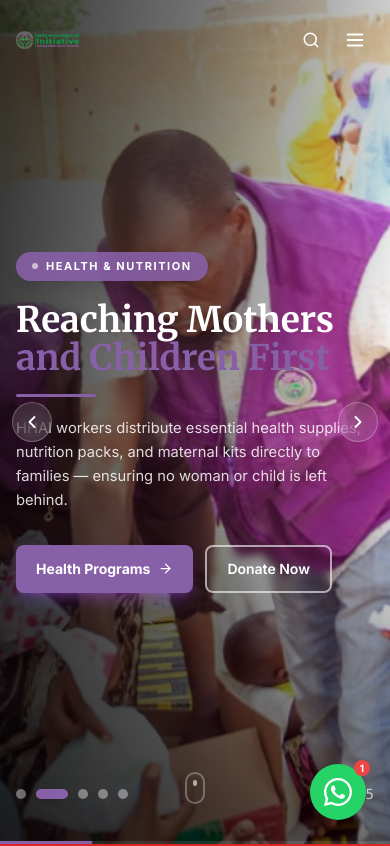
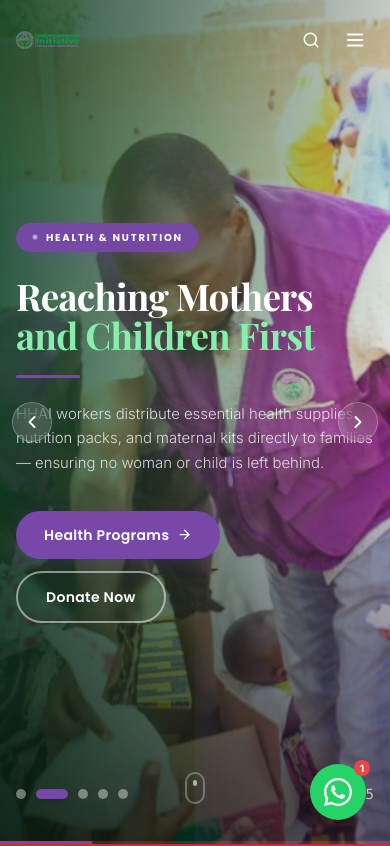
Before and after one commit to Holman1203/hhai, a Next.js app: page / in a window 390 px wide. Shown: the top 846 px of the page. Built offline with nearby package versions, Linux system fonts and the light colour scheme.

Commit message:
feat: Playfair Display + Poppins fonts, refined color palette, improved hero overlays & buttons

```diff
--- a/src/app/globals.css
+++ b/src/app/globals.css
@@ -2,189 +2,236 @@
 @tailwind components;
 @tailwind utilities;
 
+/* ── CSS Custom Properties ──────────────────────────────────── */
 :root {
-  --brand-blue: #0D4F2A;
-  --brand-blue-mid: #1A7A3A;
-  --brand-green: #00A050;
-  --brand-orange: #8860A8;
+  --brand-green-dark:  #0B4422;
+  --brand-green-mid:   #1B6B38;
+  --brand-green:       #00A850;
+  --brand-purple:      #7848A8;
+  --brand-purple-dark: #562E8F;
+  --brand-cream:       #F8F6F3;
+  --brand-dark:        #0F1720;
 }
 
+/* ── Base Layer ─────────────────────────────────────────────── */
 @layer base {
-  * {
-    box-sizing: border-box;
-    padding: 0;
-    margin: 0;
-  }
+  * { box-sizing: border-box; padding: 0; margin: 0; }
 
-  html {
-    scroll-behavior: smooth;
-  }
+  html { scroll-behavior: smooth; }
 
   body {
     font-family: var(--font-inter), system-ui, sans-serif;
-    color: #1A1F2E;
+    font-size: 1rem;
+    line-height: 1.7;
+    color: #1A2332;
     background: #ffffff;
     -webkit-font-smoothing: antialiased;
+    -moz-osx-font-smoothing: grayscale;
   }
 
+  /* Playfair Display for all primary headings */
   h1, h2, h3 {
-    font-family: var(--font-merriweather), Georgia, serif;
-    line-height: 1.2;
+    font-family: var(--font-playfair), Georgia, serif;
+    line-height: 1.15;
+    letter-spacing: -0.01em;
+    color: var(--brand-dark);
   }
 
+  /* Poppins for sub-level headings and UI labels */
   h4, h5, h6 {
-    font-family: 'Inter', system-ui, sans-serif;
+    font-family: var(--font-poppins), system-ui, sans-serif;
     line-height: 1.3;
+    letter-spacing: 0.01em;
   }
+
+  p { line-height: 1.75; }
+
+  a { text-decoration: none; }
+
+  img, video { max-width: 100%; display: block; }
 }
 
+/* ── Component Layer ────────────────────────────────────────── */
 @layer components {
-  .btn-primary {
-    @apply inline-flex items-center gap-2 bg-brand-orange text-white font-semibold px-6 py-3 rounded-lg hover:bg-purple-700 transition-all duration-300 shadow-md hover:shadow-lg hover:-translate-y-0.5;
-  }
 
-  .btn-secondary {
-    @apply inline-flex items-center gap-2 bg-transparent border-2 border-white text-white font-semibold px-6 py-3 rounded-lg hover:bg-white hover:text-brand-blue transition-all duration-300;
-  }
-
-  .btn-outline-blue {
-    @apply inline-flex items-center gap-2 border-2 border-brand-blue text-brand-blue font-semibold px-6 py-3 rounded-lg hover:bg-brand-blue hover:text-white transition-all duration-300;
-  }
-
-  .section-heading {
-    @apply text-3xl md:text-4xl font-bold text-brand-blue leading-tight;
-  }
-
-  .section-subheading {
-    @apply text-brand-orange font-semibold text-sm uppercase tracking-widest mb-3;
-  }
-
-  .card-hover {
-    @apply transition-all duration-300 hover:-translate-y-2 hover:shadow-xl;
-  }
-
+  /* Container */
   .container-site {
     @apply max-w-7xl mx-auto px-4 sm:px-6 lg:px-8;
   }
 
-  .gradient-hero {
-    background: linear-gradient(135deg, rgba(13,79,42,0.93) 0%, rgba(0,160,80,0.78) 100%);
+  /* ─ Buttons ─────────────────────────────── */
+  .btn-primary {
+    @apply inline-flex items-center gap-2 bg-brand-orange text-white
+           font-poppins font-semibold text-sm px-7 py-3.5 rounded-full
+           hover:bg-brand-purple-dark active:scale-95
+           transition-all duration-300 shadow-purple hover:shadow-lg
+           hover:-translate-y-0.5 tracking-wide;
+  }
+
+  .btn-secondary {
+    @apply inline-flex items-center gap-2 bg-transparent
+           border-2 border-white text-white font-poppins font-semibold
+           text-sm px-7 py-3.5 rounded-full
+           hover:bg-white hover:text-brand-blue
+           transition-all duration-300;
+  }
+
+  .btn-outline-blue {
+    @apply inline-flex items-center gap-2 border-2 border-brand-blue
+           text-brand-blue font-poppins font-semibold text-sm
+           px-7 py-3.5 rounded-full
+           hover:bg-brand-blue hover:text-white
+           transition-all duration-300;
+  }
+
+  .btn-outline-white {
+    @apply inline-flex items-center gap-2 border-2 border-white/60
+           text-white font-poppins font-semibold text-sm
+           px-7 py-3.5 rounded-full
+           hover:border-white hover:bg-white/10
+           transition-all duration-300;
+  }
+
+  /* ─ Typography helpers ───────────────────── */
+  .section-heading {
+    @apply font-serif font-bold text-brand-blue leading-tight;
+    font-size: clamp(1.7rem, 3.5vw, 2.6rem);
+    letter-spacing: -0.015em;
+  }
+
+  .section-subheading {
+    @apply font-poppins font-semibold text-xs uppercase tracking-[0.18em]
+           text-brand-orange mb-3;
   }
 
   .text-gradient {
-    background: linear-gradient(135deg, #0D4F2A 0%, #00A050 100%);
+    background: linear-gradient(135deg, #0B4422 0%, #00A850 100%);
     -webkit-background-clip: text;
     -webkit-text-fill-color: transparent;
     background-clip: text;
   }
 
-  .divider-orange {
-    @apply w-16 h-1 bg-brand-orange rounded-full;
+  .text-gradient-purple {
+    background: linear-gradient(135deg, #562E8F 0%, #7848A8 100%);
+    -webkit-background-clip: text;
+    -webkit-text-fill-color: transparent;
+    background-clip: text;
   }
 
+  /* ─ Dividers & accents ───────────────────── */
+  .divider-orange {
+    @apply w-14 h-[3px] bg-brand-orange rounded-full;
+  }
+
+  .divider-green {
+    @apply w-14 h-[3px] bg-brand-green rounded-full;
+  }
+
+  /* ─ Cards ────────────────────────────────── */
+  .card-hover {
+    @apply transition-all duration-300
+           hover:-translate-y-1.5 hover:shadow-card-hover;
+  }
+
+  /* ─ Tags / badges ────────────────────────── */
   .tag-pill {
-    @apply inline-block px-3 py-1 rounded-full text-xs font-semibold;
+    @apply inline-block px-3 py-1 rounded-full text-xs font-poppins font-semibold;
+  }
+
+  /* ─ Gradient overlays for hero ───────────── */
+  .gradient-hero {
+    background: linear-gradient(
+      135deg,
+      rgba(11,68,34,0.90) 0%,
+      rgba(0,168,80,0.70) 100%
+    );
+  }
+
+  /* ─ Section background helpers ───────────── */
+  .section-cream {
+    background-color: var(--brand-cream);
+  }
+
+  .section-green-light {
+    @apply bg-brand-blue-light;
   }
 }
 
+/* ── Utilities ──────────────────────────────────────────────── */
 @layer utilities {
+  .no-scrollbar::-webkit-scrollbar { display: none; }
+  .no-scrollbar { -ms-overflow-style: none; scrollbar-width: none; }
+
+  .animation-delay-100 { animation-delay: 0.1s; }
   .animation-delay-200 { animation-delay: 0.2s; }
+  .animation-delay-300 { animation-delay: 0.3s; }
   .animation-delay-400 { animation-delay: 0.4s; }
   .animation-delay-600 { animation-delay: 0.6s; }
   .animation-delay-800 { animation-delay: 0.8s; }
-
-  .no-scrollbar::-webkit-scrollbar { display: none; }
-  .no-scrollbar { -ms-overflow-style: none; scrollbar-width: none; }
 }
 
-/* Custom scrollbar */
-::-webkit-scrollbar { width: 6px; }
-::-webkit-scrollbar-track { background: #f1f1f1; }
-::-webkit-scrollbar-thumb { background: #0D4F2A; border-radius: 3px; }
-::-webkit-scrollbar-thumb:hover { background: #1A7A3A; }
+/* ── Custom scrollbar ───────────────────────────────────────── */
+::-webkit-scrollbar { width: 5px; }
+::-webkit-scrollbar-track { background: #f0f0f0; }
+::-webkit-scrollbar-thumb { background: #0B4422; border-radius: 4px; }
+::-webkit-scrollbar-thumb:hover { background: #1B6B38; }
 
-/* Marquee animation */
+/* ── Marquee ────────────────────────────────────────────────── */
 @keyframes marquee {
-  0% { transform: translateX(0); }
+  0%   { transform: translateX(0); }
   100% { transform: translateX(-50%); }
 }
 .animate-marquee { animation: marquee 35s linear infinite; }
 .animate-marquee:hover { animation-play-state: paused; }
 
-/* Hero text animation */
+/* ── Hero text entrance animations ─────────────────────────── */
 @keyframes heroFadeUp {
-  from { opacity: 0; transform: translateY(40px); }
-  to { opacity: 1; transform: translateY(0); }
+  from { opacity: 0; transform: translateY(36px); }
+  to   { opacity: 1; transform: translateY(0); }
 }
-.hero-animate { animation: heroFadeUp 0.8s ease-out forwards; }
-.hero-animate-delay-1 { animation: heroFadeUp 0.8s ease-out 0.2s forwards; opacity: 0; }
-.hero-animate-delay-2 { animation: heroFadeUp 0.8s ease-out 0.4s forwards; opacity: 0; }
-.hero-animate-delay-3 { animation: heroFadeUp 0.8s ease-out 0.6s forwards; opacity: 0; }
+.hero-animate           { animation: heroFadeUp 0.75s cubic-bezier(0.22,1,0.36,1) forwards; }
+.hero-animate-delay-1   { animation: heroFadeUp 0.75s cubic-bezier(0.22,1,0.36,1) 0.18s forwards; opacity: 0; }
+.hero-animate-delay-2   { animation: heroFadeUp 0.75s cubic-bezier(0.22,1,0.36,1) 0.34s forwards; opacity: 0; }
+.hero-animate-delay-3   { animation: heroFadeUp 0.75s cubic-bezier(0.22,1,0.36,1) 0.50s forwards; opacity: 0; }
 
-/* Stat counter */
-@keyframes countUp {
-  from { opacity: 0; transform: translateY(20px); }
-  to { opacity: 1; transform: translateY(0); }
-}
-.stat-animate { animation: countUp 0.6s ease-out forwards; }
-
-/* Card entrance */
-@keyframes cardEntrance {
-  from { opacity: 0; transform: translateY(30px); }
-  to { opacity: 1; transform: translateY(0); }
-}
-.card-animate { animation: cardEntrance 0.6s ease-out forwards; }
-
-/* Pulse ring */
-@keyframes pulseRing {
-  0% { transform: scale(0.8); opacity: 1; }
-  100% { transform: scale(2); opacity: 0; }
-}
-.pulse-ring::before {
-  content: '';
-  position: absolute;
-  inset: 0;
-  border-radius: 50%;
-  background: currentColor;
-  animation: pulseRing 2s ease-out infinite;
-}
-
-/* ─── Hero Slider — Ken Burns image animations ───────────────── */
+/* ── Ken Burns zoom effects ─────────────────────────────────── */
 @keyframes kenBurnsA {
   0%   { transform: scale(1)    translate(0, 0); }
-  100% { transform: scale(1.09) translate(-1.2%, -0.8%); }
+  100% { transform: scale(1.08) translate(-1%, -0.7%); }
 }
 @keyframes kenBurnsB {
   0%   { transform: scale(1)    translate(0, 0); }
-  100% { transform: scale(1.09) translate(1.2%, -0.8%); }
+  100% { transform: scale(1.08) translate(1%, -0.7%); }
 }
 @keyframes kenBurnsC {
-  0%   { transform: scale(1.05) translate(-0.8%, 0); }
-  100% { transform: scale(1)    translate(0.8%, -0.8%); }
+  0%   { transform: scale(1.05) translate(-0.6%, 0); }
+  100% { transform: scale(1)    translate(0.6%, -0.6%); }
 }
+.hero-kenburns-0 { animation: kenBurnsA 7s ease-in-out forwards; }
+.hero-kenburns-1 { animation: kenBurnsB 7s ease-in-out forwards; }
+.hero-kenburns-2 { animation: kenBurnsC 7s ease-in-out forwards; }
+.swiper-slide-active .hero-kenburns-0 { animation: kenBurnsA 7s ease-in-out forwards; }
+.swiper-slide-active .hero-kenburns-1 { animation: kenBurnsB 7s ease-in-out forwards; }
+.swiper-slide-active .hero-kenburns-2 { animation: kenBurnsC 7s ease-in-out forwards; }
 
-.hero-kenburns-0 { animation: kenBurnsA 6.5s ease-in-out forwards; }
-.hero-kenburns-1 { animation: kenBurnsB 6.5s ease-in-out forwards; }
-.hero-kenburns-2 { animation: kenBurnsC 6.5s ease-in-out forwards; }
-
-/* Reset Ken Burns on slide change (re-apply via class swap) */
-.swiper-slide-active .hero-kenburns-0 { animation: kenBurnsA 6.5s ease-in-out forwards; }
-.swiper-slide-active .hero-kenburns-1 { animation: kenBurnsB 6.5s ease-in-out forwards; }
-.swiper-slide-active .hero-kenburns-2 { animation: kenBurnsC 6.5s ease-in-out forwards; }
-
-/* Stroke linecap round helper (used by nav arrows) */
+/* ── Misc ───────────────────────────────────────────────────── */
 .stroke-round { stroke-linecap: round; stroke-linejoin: round; }
 
-/* Slow pulse for hero badge dot */
 @keyframes pulseSlow {
   0%, 100% { opacity: 1; transform: scale(1); }
-  50%       { opacity: 0.6; transform: scale(0.85); }
+  50%       { opacity: 0.55; transform: scale(0.82); }
 }
 .animate-pulse-slow { animation: pulseSlow 2.5s ease-in-out infinite; }
 
-/* Bounce slow for old hero scroll indicator (kept for back-compat) */
 @keyframes bounceSlow {
   0%, 100% { transform: translateY(0); }
-  50%       { transform: translateY(6px); }
+  50%       { transform: translateY(7px); }
 }
 .animate-bounce-slow { animation: bounceSlow 1.8s ease-in-out infinite; }
+
+/* Stat counter entrance */
+@keyframes countUp {
+  from { opacity: 0; transform: translateY(18px); }
+  to   { opacity: 1; transform: translateY(0); }
+}
+.stat-animate { animation: countUp 0.55s ease-out forwards; }
--- a/src/app/layout.tsx
+++ b/src/app/layout.tsx
@@ -1,24 +1,34 @@
 import type { Metadata, Viewport } from 'next';
-import { Inter, Merriweather } from 'next/font/google';
+import { Inter, Playfair_Display, Poppins } from 'next/font/google';
 import './globals.css';
 import Header from '@/components/layout/Header';
 import Footer from '@/components/layout/Footer';
 import WhatsAppButton from '@/components/layout/WhatsAppButton';
 import MainWrapper from '@/components/layout/MainWrapper';
 
+/* Body — excellent readability at all sizes */
 const inter = Inter({
   subsets: ['latin'],
   variable: '--font-inter',
   display: 'swap',
-  weight: ['300', '400', '500', '600', '700', '800', '900'],
+  weight: ['300', '400', '500', '600', '700', '800'],
 });
 
-const merriweather = Merriweather({
+/* Display headings — elegant, authoritative editorial serif */
+const playfair = Playfair_Display({
   subsets: ['latin'],
-  variable: '--font-merriweather',
+  variable: '--font-playfair',
   display: 'swap',
-  weight: ['300', '400', '700', '900'],
+  weight: ['400', '500', '600', '700', '800', '900'],
   style: ['normal', 'italic'],
+});
+
+/* UI / subheadings — modern, geometric, highly legible */
+const poppins = Poppins({
+  subsets: ['latin'],
+  variable: '--font-poppins',
+  display: 'swap',
+  weight: ['300', '400', '500', '600', '700', '800'],
 });
 
 export const metadata: Metadata = {
@@ -78,7 +88,7 @@ export const viewport: Viewport = {
 
 export default function RootLayout({ children }: { children: React.ReactNode }) {
   return (
-    <html lang="en" className={`${inter.variable} ${merriweather.variable}`}>
+    <html lang="en" className={`${inter.variable} ${playfair.variable} ${poppins.variable}`}>
       <body>
         <a href="#main-content" className="sr-only focus:not-sr-only focus:absolute focus:top-4 focus:left-4 bg-brand-blue text-white px-4 py-2 rounded z-50">
           Skip to main content
--- a/src/components/home/HeroSlider.tsx
+++ b/src/components/home/HeroSlider.tsx
@@ -170,9 +170,11 @@ export default function HeroSlider() {
                 draggable={false}
               />
             </div>
-            {/* Dual-layer gradients for readability at all screen sizes */}
-            <div className="absolute inset-0 bg-gradient-to-r from-black/75 via-black/45 to-transparent" />
-            <div className="absolute inset-0 bg-gradient-to-t from-black/55 via-transparent to-black/20" />
+            {/* Brand-tinted overlays — deep green left (text area), fades right */}
+            <div className="absolute inset-0 bg-gradient-to-r from-[#0B4422]/85 via-[#0B4422]/50 to-[#0B4422]/10" />
+            <div className="absolute inset-0 bg-gradient-to-t from-black/60 via-transparent to-black/15" />
+            {/* Subtle purple accent at bottom right for brand depth */}
+            <div className="absolute bottom-0 right-0 w-1/2 h-1/2 bg-gradient-to-tl from-[#7848A8]/20 to-transparent" />
           </SwiperSlide>
         ))}
       </Swiper>
@@ -188,9 +190,9 @@ export default function HeroSlider() {
             className="max-w-2xl lg:max-w-3xl"
           >
               {/* Tag badge */}
-              <motion.div variants={tagVariants} className="mb-5">
-                <span className="inline-flex items-center gap-2 bg-brand-orange/90 backdrop-blur-sm text-white text-[11px] font-bold px-4 py-1.5 rounded-full uppercase tracking-[0.14em] shadow-lg">
-                  <span className="w-1.5 h-1.5 bg-white rounded-full animate-pulse" />
+              <motion.div variants={tagVariants} className="mb-6">
+                <span className="inline-flex items-center gap-2 bg-brand-orange/95 backdrop-blur-sm text-white text-[10px] font-poppins font-bold px-4 py-1.5 rounded-full uppercase tracking-[0.18em] shadow-purple">
+                  <span className="w-1.5 h-1.5 bg-white rounded-full animate-pulse-slow" />
                   {current.tag}
                 </span>
               </motion.div>
@@ -198,25 +200,25 @@ export default function HeroSlider() {
               {/* Headline */}
               <motion.h1
                 variants={headlineVariants}
-                className="font-serif font-bold text-white leading-[1.1] mb-4"
-                style={{ fontSize: 'clamp(2.2rem, 5.5vw, 4.25rem)' }}
+                className="font-serif font-bold text-white leading-[1.08] mb-5"
+                style={{ fontSize: 'clamp(2.3rem, 5.8vw, 4.4rem)', letterSpacing: '-0.02em' }}
               >
                 {current.headline[0]}
                 <br />
-                <span className="text-brand-orange">{current.headline[1]}</span>
+                <span className="text-green-300">{current.headline[1]}</span>
               </motion.h1>
 
               {/* Accent line */}
               <motion.div
                 variants={lineVariants}
-                className="w-20 h-[3px] bg-brand-orange rounded-full mb-5 origin-left"
+                className="w-16 h-[3px] bg-brand-orange rounded-full mb-6 origin-left"
               />
 
               {/* Description */}
               <motion.p
                 variants={descVariants}
-                className="text-white/85 leading-relaxed mb-8 max-w-xl"
-                style={{ fontSize: 'clamp(0.92rem, 1.6vw, 1.1rem)' }}
+                className="text-white/80 leading-relaxed mb-9 max-w-lg font-light"
+                style={{ fontSize: 'clamp(0.93rem, 1.6vw, 1.08rem)' }}
               >
                 {current.description}
               </motion.p>
@@ -228,7 +230,7 @@ export default function HeroSlider() {
                     <Link
                       key={btn.label}
                       href={btn.href}
-                      className="inline-flex items-center gap-2 bg-brand-orange hover:bg-purple-700 active:scale-95 text-white font-bold px-5 py-3 rounded-lg transition-all duration-300 hover:scale-105 shadow-lg shadow-purple-500/30 text-sm lg:text-[0.95rem]"
+                      className="inline-flex items-center gap-2 bg-brand-orange hover:bg-brand-purple-dark active:scale-95 text-white font-poppins font-semibold px-7 py-3.5 rounded-full transition-all duration-300 hover:-translate-y-0.5 shadow-purple text-sm tracking-wide"
                     >
                       {btn.label} <ArrowRight size={15} />
                     </Link>
@@ -236,7 +238,7 @@ export default function HeroSlider() {
                     <Link
                       key={btn.label}
                       href={btn.href}
-                      className="inline-flex items-center gap-2 border-2 border-white/60 hover:border-white text-white font-semibold px-5 py-3 rounded-lg backdrop-blur-sm hover:bg-white hover:text-brand-blue active:scale-95 transition-all duration-300 text-sm lg:text-[0.95rem]"
+                      className="inline-flex items-center gap-2 border-2 border-white/50 hover:border-white text-white font-poppins font-semibold px-7 py-3.5 rounded-full backdrop-blur-sm hover:bg-white hover:text-brand-blue active:scale-95 transition-all duration-300 text-sm tracking-wide"
                     >
                       {btn.label}
                     </Link>
--- a/tailwind.config.ts
+++ b/tailwind.config.ts
@@ -10,55 +10,67 @@ const config: Config = {
     extend: {
       colors: {
         brand: {
-          blue: '#0D4F2A',
-          'blue-mid': '#1A7A3A',
-          'blue-light': '#E8F7EE',
-          green: '#00A050',
-          'green-light': '#E6F7EE',
-          orange: '#8860A8',
-          'orange-light': '#F3EEF9',
-          purple: '#8860A8',
-          'purple-dark': '#6046A0',
-          'purple-light': '#F3EEF9',
-          dark: '#1A1F2E',
-          gray: '#6B7280',
+          /* ── Greens (from HHAI logo) ── */
+          blue:         '#0B4422',   // deep forest green — headers, nav, dark BGs
+          'blue-mid':   '#1B6B38',   // medium green — gradients, borders
+          'blue-light': '#EBF8F1',   // soft green tint — section BGs
+          green:        '#00A850',   // bright logo green — accents, icons
+          'green-light':'#E2F7EC',   // lightest green
+
+          /* ── Purples (from HHAI logo) ── */
+          orange:        '#7848A8',  // rich logo purple — CTA buttons, badges
+          'orange-light':'#EEE6F8',  // light purple tint
+          purple:        '#7848A8',  // same — explicit alias
+          'purple-dark': '#562E8F',  // deeper purple — hover states
+          'purple-light':'#EEE6F8',
+
+          /* ── Neutrals ── */
+          dark:  '#0F1720',          // rich near-black for body text
+          gray:  '#64748B',          // blue-tinted gray
+          cream: '#F8F6F3',          // warm off-white section backgrounds
         },
       },
       fontFamily: {
-        sans: ['var(--font-inter)', 'system-ui', 'sans-serif'],
-        serif: ['var(--font-merriweather)', 'Georgia', 'serif'],
+        sans:    ['var(--font-inter)',    'system-ui', 'sans-serif'],
+        serif:   ['var(--font-playfair)', 'Georgia',   'serif'     ],
+        display: ['var(--font-playfair)', 'Georgia',   'serif'     ],
+        poppins: ['var(--font-poppins)',  'system-ui', 'sans-serif'],
+      },
+      fontSize: {
+        /* Fluid heading scale */
+        'hero-xl': ['clamp(2.4rem, 6vw, 4.5rem)', { lineHeight: '1.05', letterSpacing: '-0.02em' }],
+        'hero-lg': ['clamp(2rem, 5vw, 3.5rem)',   { lineHeight: '1.1',  letterSpacing: '-0.015em'}],
+        'section-title': ['clamp(1.7rem, 3.5vw, 2.75rem)', { lineHeight: '1.15', letterSpacing: '-0.01em' }],
       },
       animation: {
-        'fade-in': 'fadeIn 0.6s ease-out forwards',
-        'slide-up': 'slideUp 0.6s ease-out forwards',
-        'slide-right': 'slideRight 0.6s ease-out forwards',
-        'count-up': 'countUp 0.3s ease-out forwards',
+        'fade-in':    'fadeIn 0.6s ease-out forwards',
+        'slide-up':   'slideUp 0.6s ease-out forwards',
+        'slide-right':'slideRight 0.6s ease-out forwards',
         'pulse-slow': 'pulse 3s cubic-bezier(0.4, 0, 0.6, 1) infinite',
-        'spin-slow': 'spin 8s linear infinite',
-        'bounce-slow': 'bounce 2s infinite',
-        'marquee': 'marquee 30s linear infinite',
+        'marquee':    'marquee 35s linear infinite',
+        'shimmer':    'shimmer 2s linear infinite',
       },
       keyframes: {
-        fadeIn: {
-          '0%': { opacity: '0' },
-          '100%': { opacity: '1' },
-        },
-        slideUp: {
-          '0%': { opacity: '0', transform: 'translateY(30px)' },
-          '100%': { opacity: '1', transform: 'translateY(0)' },
-        },
-        slideRight: {
-          '0%': { opacity: '0', transform: 'translateX(-30px)' },
-          '100%': { opacity: '1', transform: 'translateX(0)' },
-        },
-        marquee: {
-          '0%': { transform: 'translateX(0)' },
-          '100%': { transform: 'translateX(-50%)' },
-        },
+        fadeIn:      { '0%': { opacity: '0' }, '100%': { opacity: '1' } },
+        slideUp:     { '0%': { opacity: '0', transform: 'translateY(30px)' },
+                       '100%': { opacity: '1', transform: 'translateY(0)' } },
+        slideRight:  { '0%': { opacity: '0', transform: 'translateX(-30px)' },
+                       '100%': { opacity: '1', transform: 'translateX(0)' } },
+        marquee:     { '0%': { transform: 'translateX(0)' },
+                       '100%': { transform: 'translateX(-50%)' } },
+        shimmer:     { '0%': { backgroundPosition: '-200% 0' },
+                       '100%': { backgroundPosition: '200% 0' } },
       },
       backgroundImage: {
-        'hero-pattern': "linear-gradient(135deg, rgba(13,79,42,0.92) 0%, rgba(0,160,80,0.75) 100%)",
-        'section-pattern': "linear-gradient(135deg, #E8F7EE 0%, #F3EEF9 100%)",
+        'hero-pattern':    'linear-gradient(135deg, rgba(11,68,34,0.92) 0%, rgba(0,168,80,0.72) 100%)',
+        'section-pattern': 'linear-gradient(135deg, #EBF8F1 0%, #EEE6F8 100%)',
+        'card-shine':      'linear-gradient(105deg, transparent 40%, rgba(255,255,255,0.08) 50%, transparent 60%)',
+      },
+      boxShadow: {
+        'green':  '0 4px 24px rgba(11,68,34,0.18)',
+        'purple': '0 4px 24px rgba(120,72,168,0.25)',
+        'card':   '0 2px 16px rgba(15,23,32,0.08)',
+        'card-hover': '0 8px 32px rgba(15,23,32,0.14)',
       },
     },
   },
```
